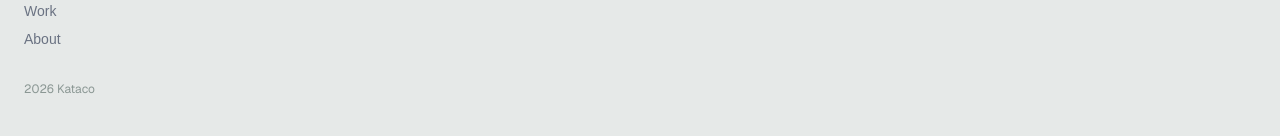
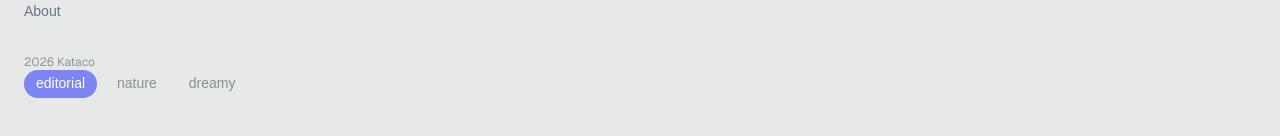
Before and after one commit to olgavegh/portfolio-illustration-kata, a React (Vite) app: page / in a window 1280 px wide. Shown: the part 654-790 px from the top of the page. Built offline with nearby package versions, Linux system fonts and the light colour scheme; no server answers; the database is empty; a web font is replaced by a local one.

Commit message:
add for customer themetoggle 3 version

```diff
--- a/index.html
+++ b/index.html
@@ -1,13 +1,24 @@
 <!doctype html>
 <html lang="en">
+
 <head>
   <meta charset="UTF-8" />
   <link rel="icon" type="image/svg+xml" href="/vite.svg" />
   <meta name="viewport" content="width=device-width, initial-scale=1.0" />
   <title>portfolio-illustration-kata</title>
+
+  <script>
+    const theme = localStorage.getItem('theme') ?? 'editorial'
+    document.documentElement.dataset.theme = theme
+  </script>
 </head>
+
 <body>
   <div id="root"></div>
-    <script type="module" src="/src/main.jsx"></script>
+  <script type="module" src="/src/main.jsx">
+
+
+  </script>
 </body>
+
 </html>
--- a/src/components/Footer.jsx
+++ b/src/components/Footer.jsx
@@ -1,6 +1,7 @@
 import { useState, useEffect } from 'react'
 import { Link } from 'react-router-dom'
 import { getSettings } from '../services/settings'
+import ThemeToggle from "./ThemeToggle"
 
 function Footer() {
   const [settings, setSettings] = useState({})
@@ -70,6 +71,7 @@ function Footer() {
       <p className="typo-caption text-gray-300">
         {new Date().getFullYear()} Kataco
       </p>
+      <ThemeToggle />
     </footer>
   )
 }
--- /dev/null
+++ b/src/components/ThemeToggle.jsx
@@ -0,0 +1,35 @@
+import { useState } from 'react'
+
+const THEMES = ['editorial', 'nature', 'dreamy']
+
+function ThemeToggle() {
+  const [current, setCurrent] = useState(
+    document.documentElement.dataset.theme ?? 'editorial'
+  )
+
+  const setTheme = (theme) => {
+    document.documentElement.dataset.theme = theme
+    localStorage.setItem('theme', theme)
+    setCurrent(theme)
+  }
+
+  return (
+    <div className="flex gap-2">
+      {THEMES.map(theme => (
+        <button
+          key={theme}
+          onClick={() => setTheme(theme)}
+          className={`typo-ui px-3 py-1 rounded-full transition-colors ${
+            current === theme
+              ? 'bg-accent text-white'
+              : 'text-text-muted hover:text-text-primary'
+          }`}
+        >
+          {theme}
+        </button>
+      ))}
+    </div>
+  )
+}
+
+export default ThemeToggle
--- a/src/index.css
+++ b/src/index.css
@@ -16,8 +16,49 @@
   --color-splash: hsl(168, 10%, 91%); /* opaque equivalent of background, for splash screen */
   --color-brand: hsla(168, 73%, 12%, 1);
 
+  /* ── Primitives ── */
+  /* Lilac scale */
+  --color-lilac-50:  #fdfdff;
+  --color-lilac-100: #f7f7fe;
+  --color-lilac-200: #edeefd;
+  --color-lilac-300: #dfe0fc;
+  --color-lilac-400: #cccffa;
+  --color-lilac-500: #b6baf8;
+  --color-lilac-600: #9ca1f5;
+  --color-lilac-700: #7d85f2;
+  --color-lilac-800: #111cae;
+  --color-lilac-900: #080c4e;
+  --color-lilac-950: #05072e;
+
+  /* Forest scale */
+  --color-forest-50:  #f9fefd;
+  --color-forest-100: #e7fbf7;
+  --color-forest-200: #c8f6ed;
+  --color-forest-300: #9ef0df;
+  --color-forest-400: #67e7ce;
+  --color-forest-500: #25ddb8;
+  --color-forest-600: #169078;
+  --color-forest-700: #08352c;
+  --color-forest-800: #041814;
+  --color-forest-900: #010605;
+  --color-forest-950: #000000;
+
+  /* Lime scale */
+  --color-lime-50:  #fefffd;
+  --color-lime-100: #fafef6;
+  --color-lime-200: #f4fdea;
+  --color-lime-300: #ebfbd9;
+  --color-lime-400: #e0f8c4;
+  --color-lime-500: #d2f6aa;
+  --color-lime-600: #c2f28b;
+  --color-lime-700: #afee68;
+  --color-lime-800: #5fa212;
+  --color-lime-900: #2c4b08;
+  --color-lime-950: #1b2e05;
+
+  /* ── Semantic ── */
   /* Accent */
-  --color-accent: #7e85f2;
+  --color-accent: var(--color-lilac-700);
   --color-accent-light: #9ba1f5;
   --color-accent-dark: #6169e8;
 
@@ -37,6 +78,7 @@
   --color-surface-raised: hsla(168, 40%, 12%, 0.05); /* cards, filter buttons */
   --color-border: #e5e7eb;
 }
+
 
 /* Base styles */
 html {
```
Lines whose indentation alone changed are shown as unchanged.
